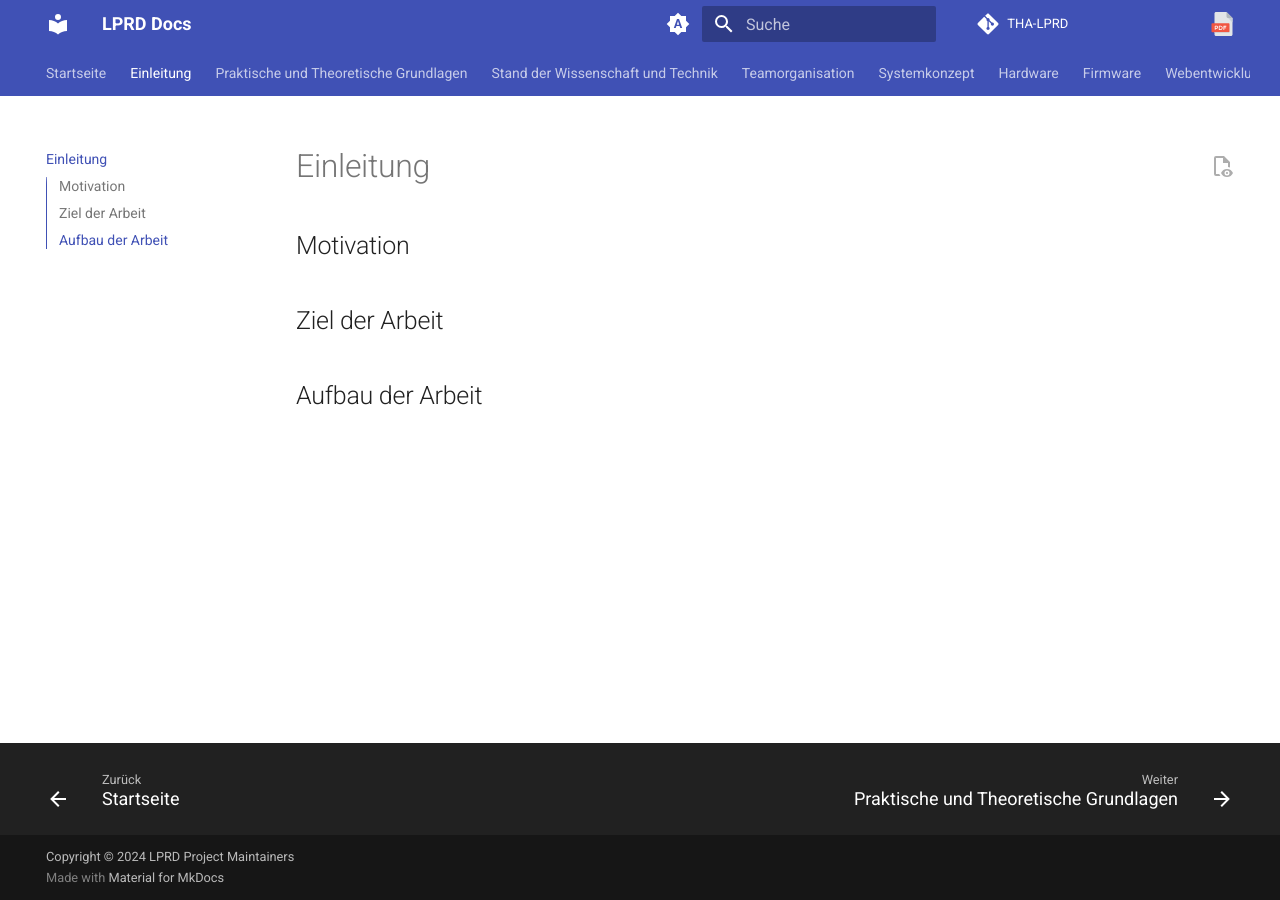
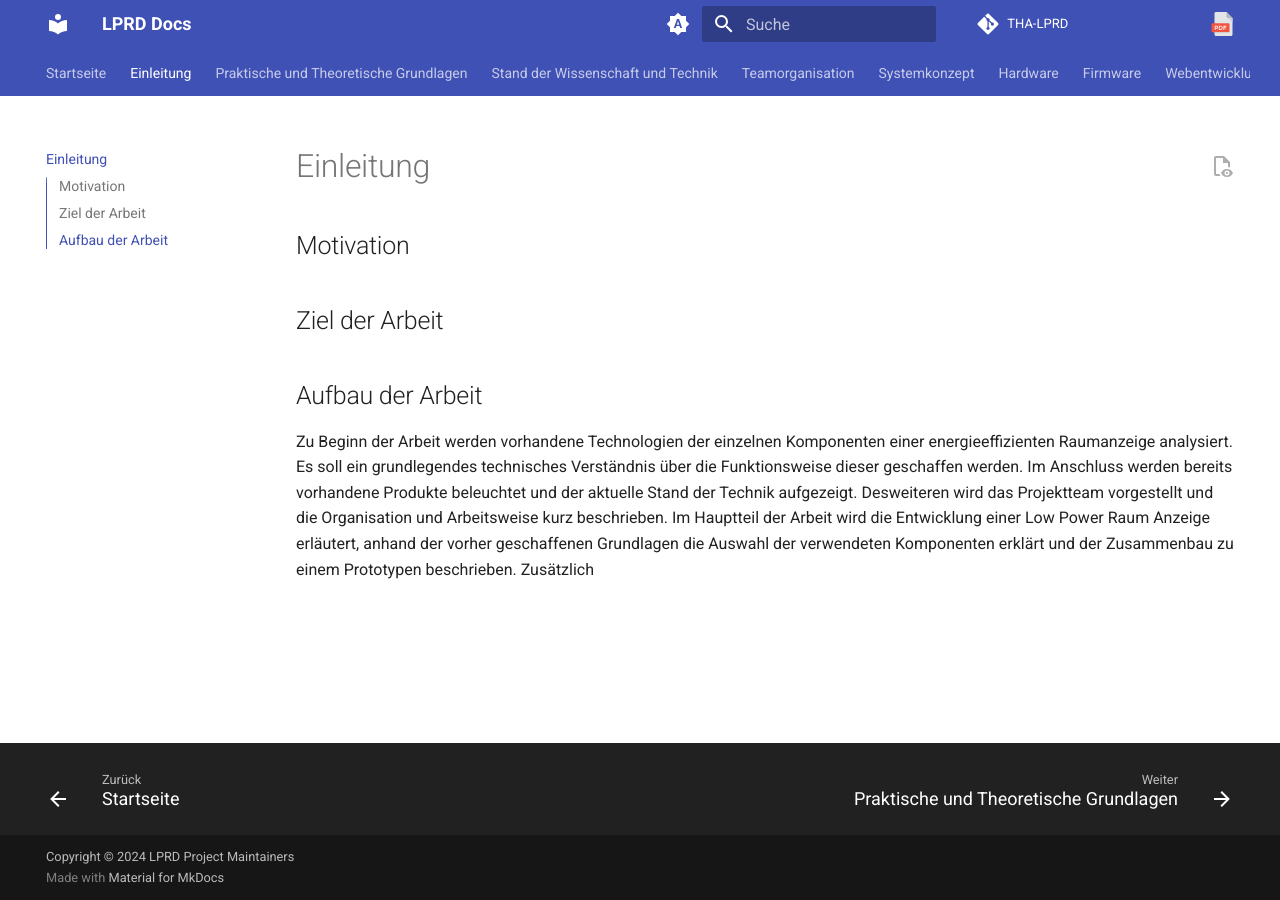
Before and after one commit to THA-LPRD/Docs, an MkDocs documentation site: the page built from docs/Einleitung.md, in a window 1280 px wide. Built offline with MkDocs 1.6.1 and Material for MkDocs 9.7.7, drawn with Linux system fonts in a browser that asks for light colours; the version menu is left out.

Commit message:
Einleitung begonnen

```diff
--- a/docs/Einleitung.md
+++ b/docs/Einleitung.md
@@ -2,9 +2,12 @@
 
 ## Motivation
 <!-- Hinführen zum Thema, Leser interessieren -->
+
 
 ## Ziel der Arbeit
 <!-- Universelles Raumdisplay bauen -->
 
 ## Aufbau der Arbeit
 <!-- Überblick der Kapitel -->
+Zu Beginn der Arbeit werden vorhandene Technologien der einzelnen Komponenten einer energieeffizienten Raumanzeige analysiert. Es soll ein grundlegendes technisches Verständnis über die Funktionsweise dieser geschaffen werden. Im Anschluss werden bereits vorhandene Produkte beleuchtet und der aktuelle Stand der Technik aufgezeigt. Desweiteren wird das Projektteam vorgestellt und die Organisation und Arbeitsweise kurz beschrieben.
+Im Hauptteil der Arbeit wird die Entwicklung einer Low Power Raum Anzeige erläutert, anhand der vorher geschaffenen Grundlagen die Auswahl der verwendeten Komponenten erklärt und der Zusammenbau zu einem Prototypen beschrieben. Zusätzlich
```
